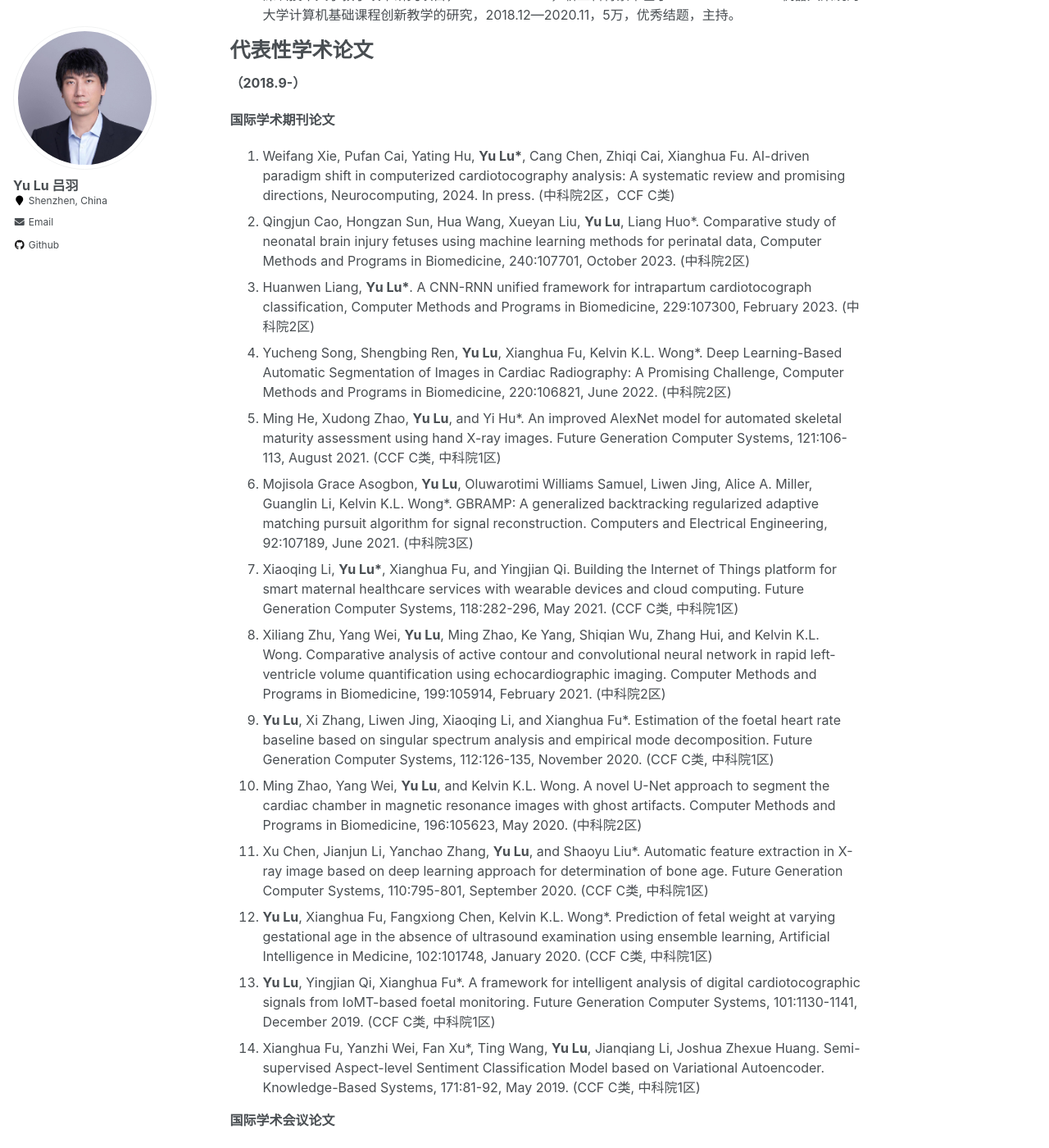
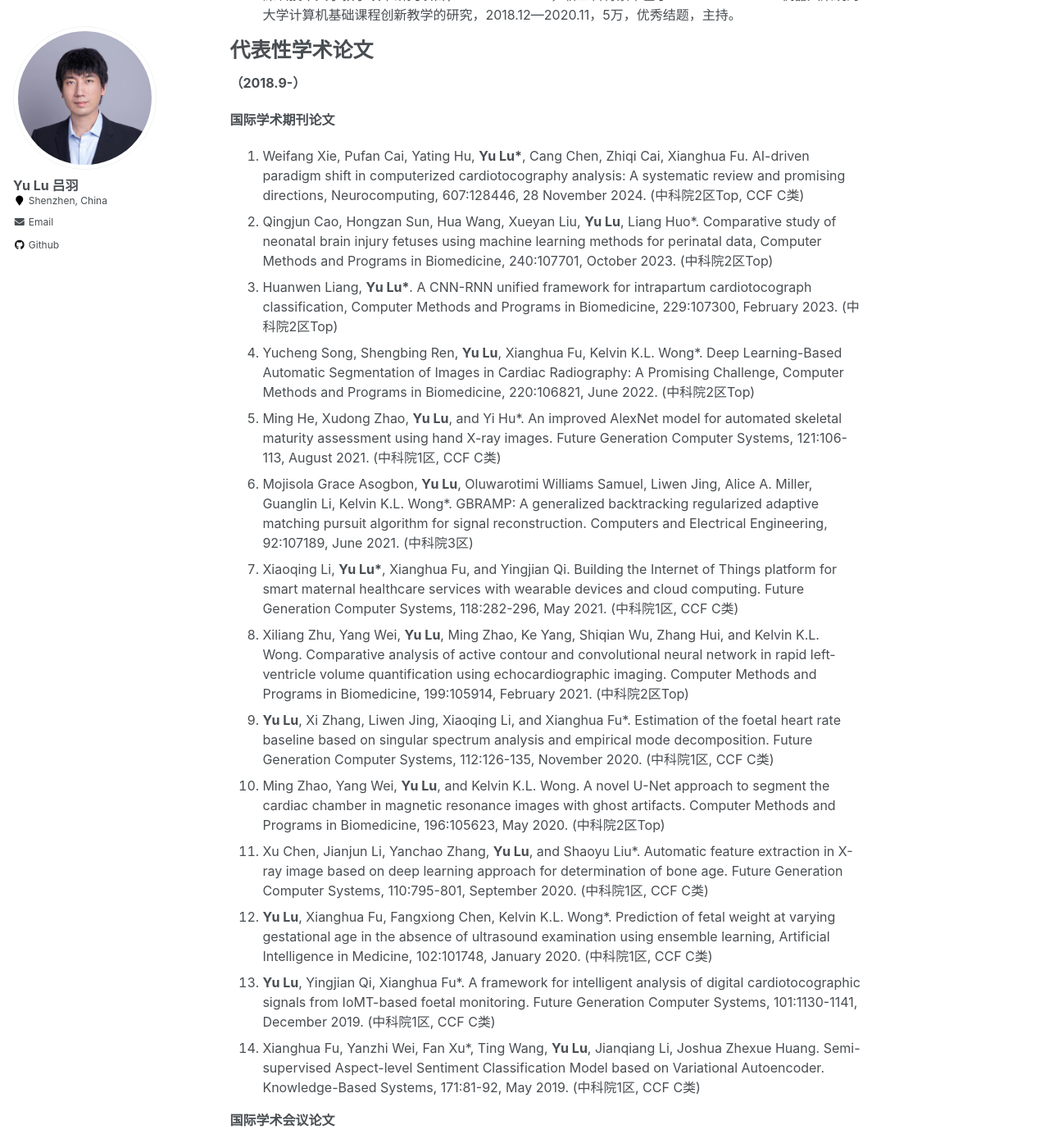
Before and after one commit to YukariUmezawa/lvyu.github.io, a Jekyll site: the page built from _pages/about.md, in a window 1280 px wide and 1400 px high, scrolled down 2885 px. Shown: the whole window at 82% size. Built offline with Jekyll 4.4.1, drawn with Linux system fonts in a browser that asks for light colours.

Commit message:
Update about.md

```diff
--- a/_pages/about.md
+++ b/_pages/about.md
@@ -94,20 +94,20 @@
 
 ***国际学术期刊论文***
 
-1. Weifang Xie, Pufan Cai, Yating Hu, __Yu Lu*__, Cang Chen, Zhiqi Cai, Xianghua Fu. AI-driven paradigm shift in computerized cardiotocography analysis: A systematic review and promising directions, Neurocomputing, 2024. In press. (中科院2区，CCF C类)
-2. Qingjun Cao, Hongzan Sun, Hua Wang, Xueyan Liu, **Yu Lu**, Liang Huo*. Comparative study of neonatal brain injury fetuses using machine learning methods for perinatal data, Computer Methods and Programs in Biomedicine, 240:107701, October 2023. (中科院2区)
-3. Huanwen Liang, __Yu Lu*__. A CNN-RNN unified framework for intrapartum cardiotocograph classification, Computer Methods and Programs in Biomedicine, 229:107300, February 2023. (中科院2区)
-4. Yucheng Song, Shengbing Ren, **Yu Lu**, Xianghua Fu, Kelvin K.L. Wong*. Deep Learning-Based Automatic Segmentation of Images in Cardiac Radiography: A Promising Challenge, Computer Methods and Programs in Biomedicine, 220:106821, June 2022. (中科院2区)
-5. Ming He, Xudong Zhao, **Yu Lu**, and Yi Hu*. An improved AlexNet model for automated skeletal maturity assessment using hand X-ray images. Future Generation Computer Systems, 121:106-113, August 2021. (CCF C类, 中科院1区)
+1. Weifang Xie, Pufan Cai, Yating Hu, __Yu Lu*__, Cang Chen, Zhiqi Cai, Xianghua Fu. AI-driven paradigm shift in computerized cardiotocography analysis: A systematic review and promising directions, Neurocomputing, 607:128446, 28 November 2024. (中科院2区Top, CCF C类)
+2. Qingjun Cao, Hongzan Sun, Hua Wang, Xueyan Liu, **Yu Lu**, Liang Huo*. Comparative study of neonatal brain injury fetuses using machine learning methods for perinatal data, Computer Methods and Programs in Biomedicine, 240:107701, October 2023. (中科院2区Top)
+3. Huanwen Liang, __Yu Lu*__. A CNN-RNN unified framework for intrapartum cardiotocograph classification, Computer Methods and Programs in Biomedicine, 229:107300, February 2023. (中科院2区Top)
+4. Yucheng Song, Shengbing Ren, **Yu Lu**, Xianghua Fu, Kelvin K.L. Wong*. Deep Learning-Based Automatic Segmentation of Images in Cardiac Radiography: A Promising Challenge, Computer Methods and Programs in Biomedicine, 220:106821, June 2022. (中科院2区Top)
+5. Ming He, Xudong Zhao, **Yu Lu**, and Yi Hu*. An improved AlexNet model for automated skeletal maturity assessment using hand X-ray images. Future Generation Computer Systems, 121:106-113, August 2021. (中科院1区, CCF C类)
 6. Mojisola Grace Asogbon, **Yu Lu**, Oluwarotimi Williams Samuel, Liwen Jing, Alice A. Miller, Guanglin Li, Kelvin K.L. Wong*. GBRAMP: A generalized backtracking regularized adaptive matching pursuit algorithm for signal reconstruction. Computers and Electrical Engineering, 92:107189, June 2021. (中科院3区)
-7. Xiaoqing Li, __Yu Lu*__, Xianghua Fu, and Yingjian Qi. Building the Internet of Things platform for smart maternal healthcare services with wearable devices and cloud computing. Future Generation Computer Systems, 118:282-296, May 2021. (CCF C类, 中科院1区)
-8. Xiliang Zhu, Yang Wei, **Yu Lu**, Ming Zhao*, Ke Yang, Shiqian Wu, Zhang Hui, and Kelvin K.L. Wong*. Comparative analysis of active contour and convolutional neural network in rapid left-ventricle volume quantification using echocardiographic imaging. Computer Methods and Programs in Biomedicine, 199:105914, February 2021. (中科院2区)
-9. __Yu Lu__, Xi Zhang, Liwen Jing, Xiaoqing Li, and Xianghua Fu*. Estimation of the foetal heart rate baseline based on singular spectrum analysis and empirical mode decomposition. Future Generation Computer Systems, 112:126-135, November 2020. (CCF C类, 中科院1区)
-10. Ming Zhao*, Yang Wei, __Yu Lu__, and Kelvin K.L. Wong*. A novel U-Net approach to segment the cardiac chamber in magnetic resonance images with ghost artifacts. Computer Methods and Programs in Biomedicine, 196:105623, May 2020. (中科院2区)
-11. Xu Chen, Jianjun Li, Yanchao Zhang, __Yu Lu__, and Shaoyu Liu*. Automatic feature extraction in X-ray image based on deep learning approach for determination of bone age. Future Generation Computer Systems, 110:795-801, September 2020. (CCF C类, 中科院1区)
-12. __Yu Lu__, Xianghua Fu, Fangxiong Chen, Kelvin K.L. Wong*. Prediction of fetal weight at varying gestational age in the absence of ultrasound examination using ensemble learning, Artificial Intelligence in Medicine, 102:101748, January 2020. (CCF C类, 中科院1区)
-13. __Yu Lu__, Yingjian Qi, Xianghua Fu*. A framework for intelligent analysis of digital cardiotocographic signals from IoMT-based foetal monitoring. Future Generation Computer Systems, 101:1130-1141, December 2019. (CCF C类, 中科院1区)
-14. Xianghua Fu, Yanzhi Wei, Fan Xu*, Ting Wang, __Yu Lu__, Jianqiang Li, Joshua Zhexue Huang. Semi-supervised Aspect-level Sentiment Classification Model based on Variational Autoencoder. Knowledge-Based Systems, 171:81-92, May 2019. (CCF C类, 中科院1区)
+7. Xiaoqing Li, __Yu Lu*__, Xianghua Fu, and Yingjian Qi. Building the Internet of Things platform for smart maternal healthcare services with wearable devices and cloud computing. Future Generation Computer Systems, 118:282-296, May 2021. (中科院1区, CCF C类)
+8. Xiliang Zhu, Yang Wei, **Yu Lu**, Ming Zhao*, Ke Yang, Shiqian Wu, Zhang Hui, and Kelvin K.L. Wong*. Comparative analysis of active contour and convolutional neural network in rapid left-ventricle volume quantification using echocardiographic imaging. Computer Methods and Programs in Biomedicine, 199:105914, February 2021. (中科院2区Top)
+9. __Yu Lu__, Xi Zhang, Liwen Jing, Xiaoqing Li, and Xianghua Fu*. Estimation of the foetal heart rate baseline based on singular spectrum analysis and empirical mode decomposition. Future Generation Computer Systems, 112:126-135, November 2020. (中科院1区, CCF C类)
+10. Ming Zhao*, Yang Wei, __Yu Lu__, and Kelvin K.L. Wong*. A novel U-Net approach to segment the cardiac chamber in magnetic resonance images with ghost artifacts. Computer Methods and Programs in Biomedicine, 196:105623, May 2020. (中科院2区Top)
+11. Xu Chen, Jianjun Li, Yanchao Zhang, __Yu Lu__, and Shaoyu Liu*. Automatic feature extraction in X-ray image based on deep learning approach for determination of bone age. Future Generation Computer Systems, 110:795-801, September 2020. (中科院1区, CCF C类)
+12. __Yu Lu__, Xianghua Fu, Fangxiong Chen, Kelvin K.L. Wong*. Prediction of fetal weight at varying gestational age in the absence of ultrasound examination using ensemble learning, Artificial Intelligence in Medicine, 102:101748, January 2020. (中科院1区, CCF C类)
+13. __Yu Lu__, Yingjian Qi, Xianghua Fu*. A framework for intelligent analysis of digital cardiotocographic signals from IoMT-based foetal monitoring. Future Generation Computer Systems, 101:1130-1141, December 2019. (中科院1区, CCF C类)
+14. Xianghua Fu, Yanzhi Wei, Fan Xu*, Ting Wang, __Yu Lu__, Jianqiang Li, Joshua Zhexue Huang. Semi-supervised Aspect-level Sentiment Classification Model based on Variational Autoencoder. Knowledge-Based Systems, 171:81-92, May 2019. (中科院1区, CCF C类)
 
 
 ***国际学术会议论文***
```
